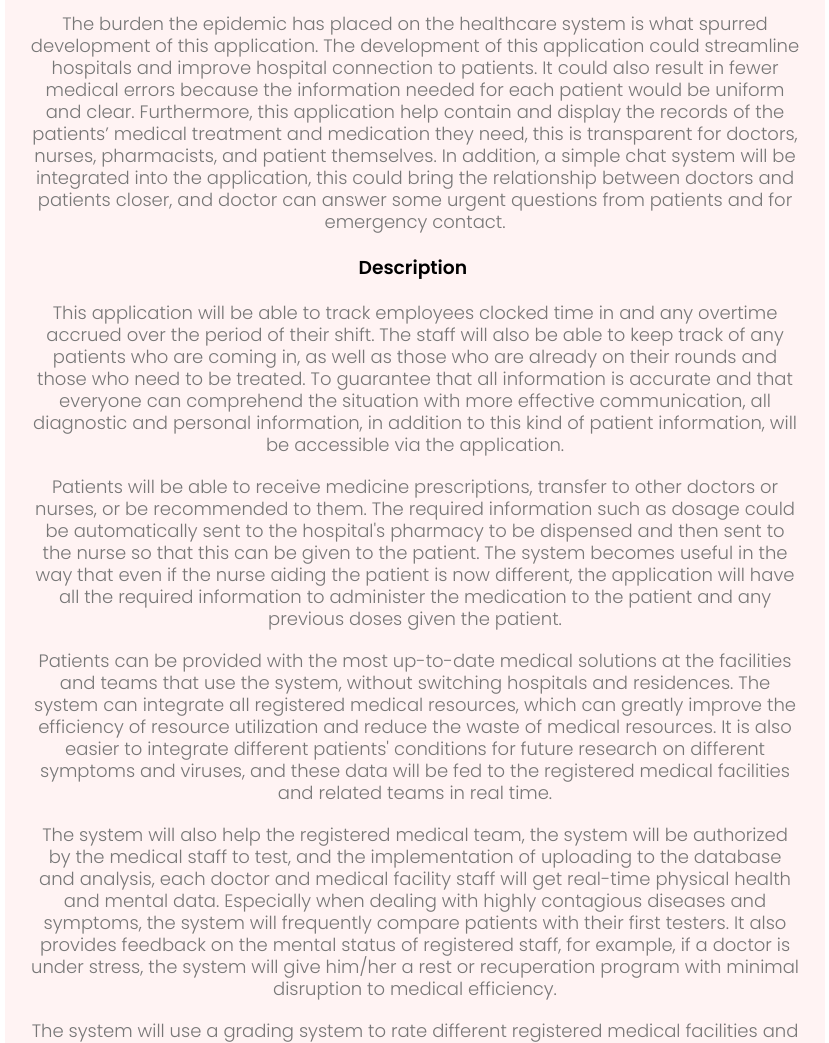
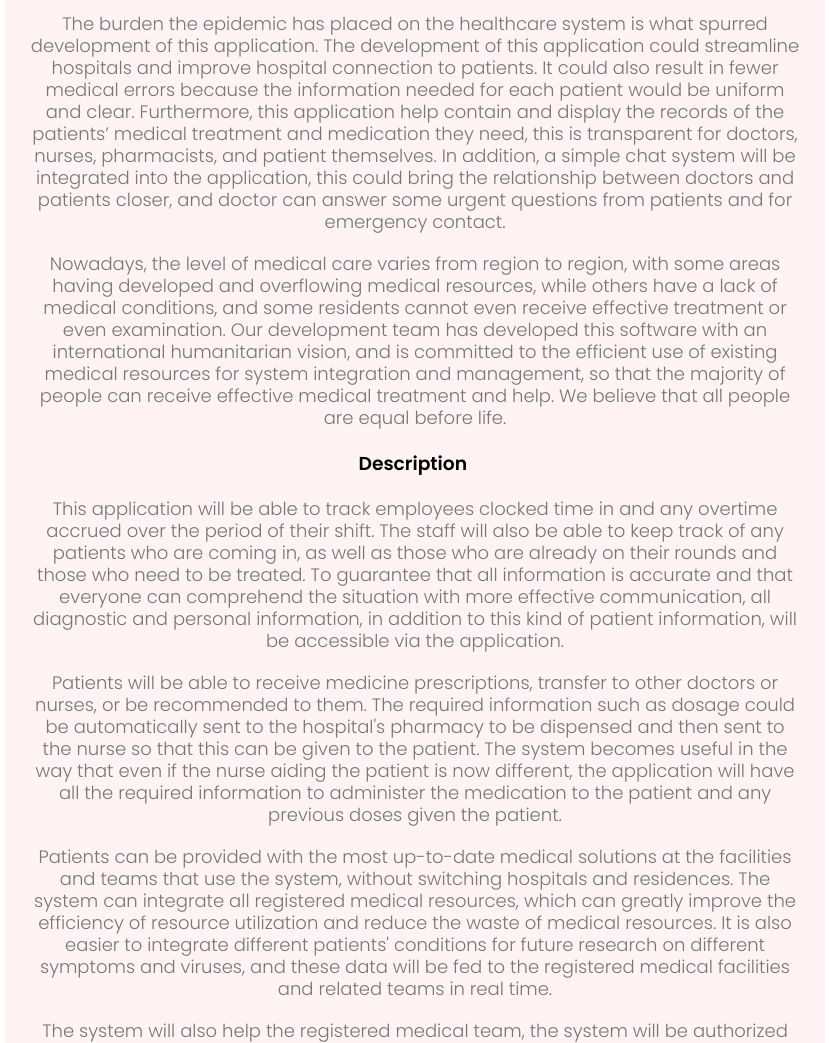
Before and after one commit to DeenDang/Assignment-2, a plain HTML site: page PI.html in a window 1280 px wide. Shown: the part 949-1992 px from the top of the page, without its empty margins (225-1054 px from the left). Drawn offline with Linux system fonts and the light colour scheme.

Commit message:
Update PI.html

```diff
--- a/PI.html
+++ b/PI.html
@@ -63,6 +63,14 @@
                         themselves. In addition, a simple chat system will be integrated into the application, this
                         could bring the relationship between doctors and patients closer, and doctor can answer
                         some urgent questions from patients and for emergency contact.
+                    </p>
+                    <p>
+                        Nowadays, the level of medical care varies from region to region, with some areas having developed and
+                        overflowing medical resources, while others have a lack of medical conditions, and some residents cannot
+                        even receive effective treatment or even examination. Our development team has developed this software with
+                        an international humanitarian vision, and is committed to the efficient use of existing medical resources for
+                        system integration and management, so that the majority of people can receive effective medical treatment and help.
+                        We believe that all people are equal before life.
                     </p>
                     <h3>Description </h3>
                     <p>
```
